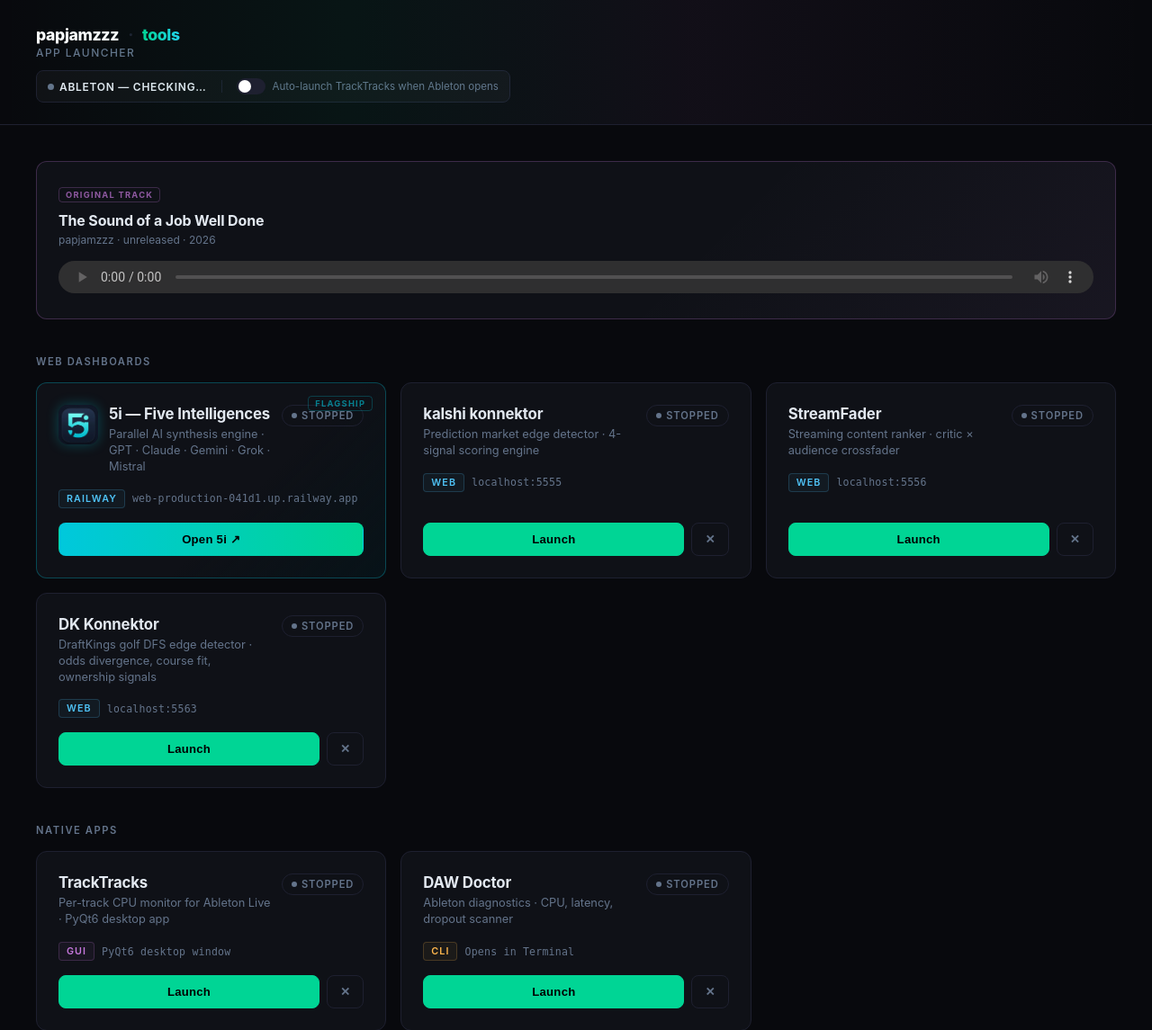
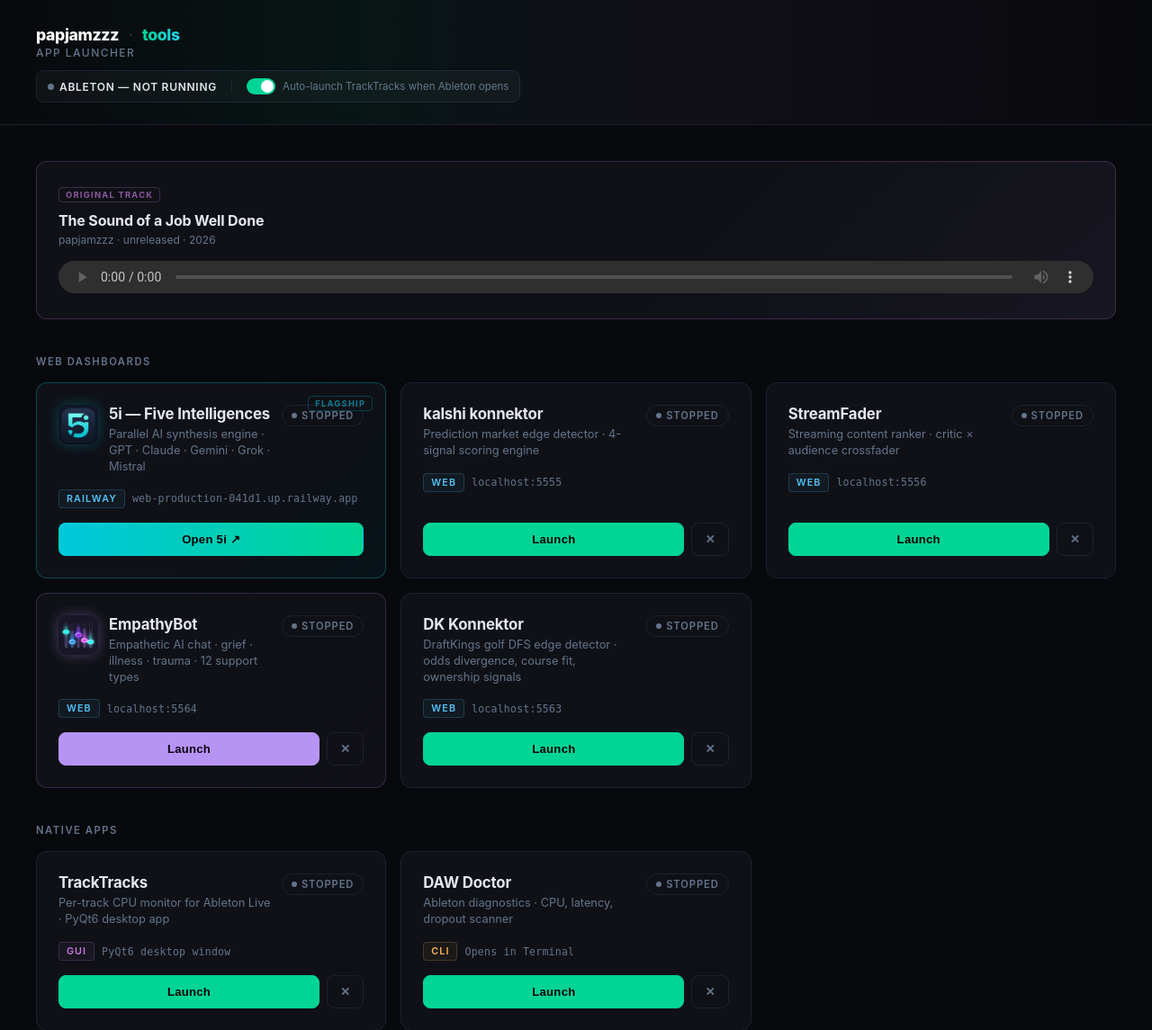
Before and after one commit to papjamzzz/launcher, a Flask app: page / in a window 1280 px wide. Shown: the top 1145 px of the page at 90% size. Run offline with Flask 3, Linux system fonts and the light colour scheme; data that the repository does not hold is empty.

Commit message:
Add EmpathyBot card to launcher with logo and purple accent
Co-Authored-By: Claude Sonnet 4.6 <noreply@anthropic.com>

```diff
--- a/templates/index.html
+++ b/templates/index.html
@@ -495,6 +495,30 @@
         </div>
       </div>
 
+      <div class="card" id="card-empathybot" data-key="empathybot" data-type="web" data-url="http://localhost:5564" style="border-color:rgba(183,148,244,0.2);background:linear-gradient(135deg,#0f1117 60%,rgba(183,148,244,0.05) 100%);">
+        <div class="card-header">
+          <div class="card-header-inner">
+            <img src="/static/empathybot-logo.png" class="card-logo" alt="EmpathyBot" style="box-shadow:0 0 14px rgba(183,148,244,0.35);"/>
+            <div class="card-meta">
+              <div class="card-name">EmpathyBot</div>
+              <div class="card-desc">Empathetic AI chat · grief · illness · trauma · 12 support types</div>
+            </div>
+          </div>
+          <div class="status-badge stopped" id="badge-empathybot">
+            <span class="dot"></span><span>Stopped</span>
+          </div>
+        </div>
+        <div style="display:flex;gap:8px;align-items:center">
+          <span class="card-type web">Web</span>
+          <span class="card-url">localhost:5564</span>
+        </div>
+        <div class="card-actions">
+          <button class="btn btn-launch" id="launch-empathybot" onclick="launch('empathybot')" style="background:#b794f4;border-color:#b794f4;color:#0a0012;">Launch</button>
+          <button class="btn btn-open" id="open-empathybot" onclick="openApp('empathybot')" style="display:none;color:#b794f4;border-color:rgba(183,148,244,0.3);" title="Open in browser">↗</button>
+          <button class="btn btn-stop" onclick="stop('empathybot')" title="Stop">✕</button>
+        </div>
+      </div>
+
       <div class="card" id="card-dkkonnektor" data-key="dkkonnektor" data-type="web" data-url="http://localhost:5563">
         <div class="card-header">
           <div class="card-meta">
@@ -576,6 +600,7 @@
 const URLS = {
   kalshi: 'http://localhost:5555',
   streamfader: 'http://localhost:5556',
+  empathybot: 'http://localhost:5564',
   dkkonnektor: 'http://localhost:5563',
 };
 
```
Also changed, not shown: static/empathybot-logo.png (added).
